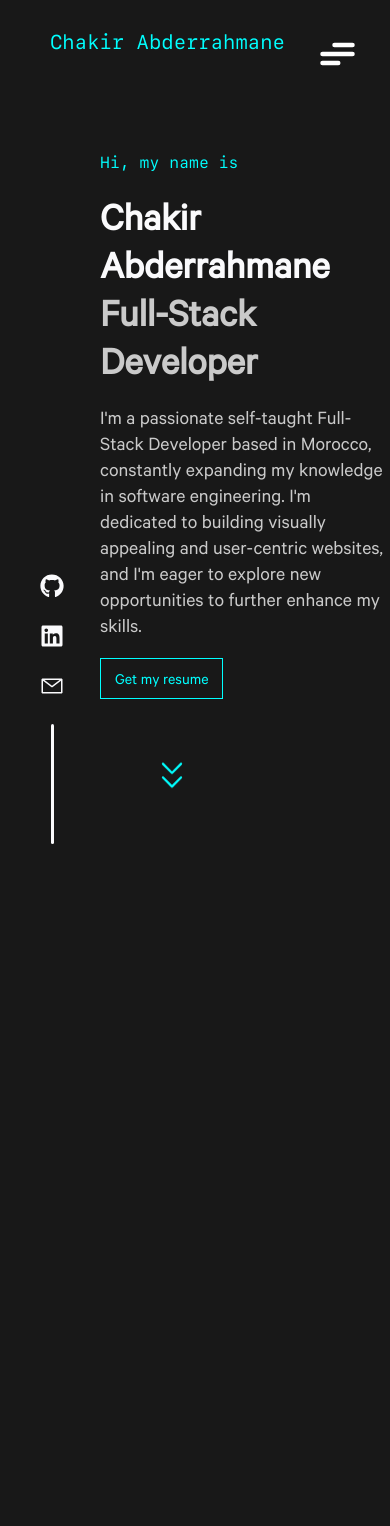
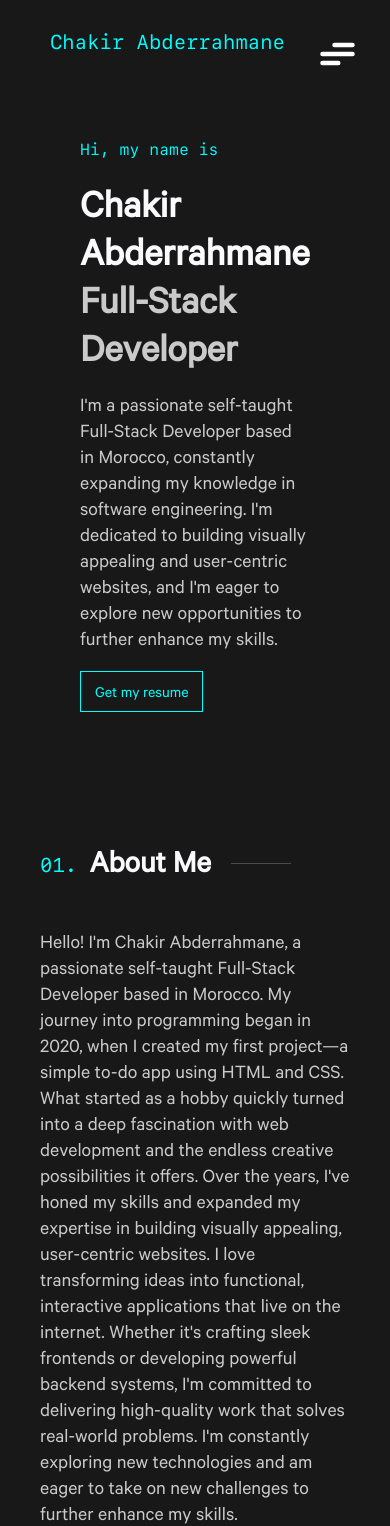
Before and after one commit to AbdoIR/portfolio-v1, a React (Create React App) app: page / in a window 390 px wide. Before the commit the page ends 844 px from the top, so only its background shows below. Built offline with nearby package versions, Linux system fonts and the light colour scheme.

Commit message:
Add about section + Fix small screens

```diff
--- a/src/App.tsx
+++ b/src/App.tsx
@@ -1,9 +1,9 @@
-import { useState } from "react";
 import Content from "components/content/Content";
 import NavBar from "components/navbar/NavBar";
-import SocialList from "components/utils/SocialList";
 import SideNav from "components/navbar/SideNav";
 import Burger from "components/utils/Burger";
+import SocialList from "components/utils/SocialList";
+import { useState } from "react";
 
 function App() {
   const [showSidenav, setShowSidenav] = useState(false);
--- a/src/components/content/Content.tsx
+++ b/src/components/content/Content.tsx
@@ -1,10 +1,12 @@
+import "styles/content.scss";
 import Hero from "./Hero";
-import "styles/content.scss";
+import About from "./about/About";
 
 export default function Content() {
   return (
     <div className="content-container">
       <Hero />
+      <About />
     </div>
   );
 }
--- /dev/null
+++ b/src/components/content/ContentHeader.tsx
@@ -0,0 +1,16 @@
+type ContentHeaderProps = {
+  number: number;
+  title: string;
+};
+
+export default function ContentHeader({ number, title }: ContentHeaderProps) {
+  return (
+    <div className="ch-container">
+      <div className="content-header">
+        <span>0{number}. </span>
+        {title}
+      </div>
+      <div className="horizental-line"></div>
+    </div>
+  );
+}
--- a/src/components/content/Hero.tsx
+++ b/src/components/content/Hero.tsx
@@ -18,10 +18,12 @@ export default function Hero() {
         in software engineering. I'm dedicated to building visually appealing and user-centric websites, and
         I'm eager to explore new opportunities to further enhance my skills.
       </TextEffect>
-      <motion.a variants={showUpItem} href="assets/files/cv_eng.pdf" target="_blank" className="primary-btn">
-        Get my resume
-      </motion.a>
-      <motion.a href="#" className="scroll-arrows">
+      <motion.div variants={showUpItem} className="hero-resume">
+        <a href="assets/files/cv_eng.pdf" target="_blank" className="primary-btn">
+          Get my resume
+        </a>
+      </motion.div>
+      <motion.a href="#about" className="scroll-arrows">
         <RxDoubleArrowDown />
       </motion.a>
     </motion.div>
--- a/src/components/content/about/About.tsx
+++ b/src/components/content/about/About.tsx
@@ -1,3 +1,20 @@
+import ContentHeader from "../ContentHeader";
+
 export default function About() {
-  return <div>About</div>;
+  return (
+    <div className="about-section" id="about">
+      <ContentHeader number={1} title="About Me" />
+      <div className="about-content">
+        Hello! I'm Chakir Abderrahmane, a passionate self-taught Full-Stack Developer based in Morocco. My
+        journey into programming began in 2020, when I created my first project—a simple to-do app using HTML
+        and CSS. What started as a hobby quickly turned into a deep fascination with web development and the
+        endless creative possibilities it offers. Over the years, I've honed my skills and expanded my
+        expertise in building visually appealing, user-centric websites. I love transforming ideas into
+        functional, interactive applications that live on the internet. Whether it's crafting sleek frontends
+        or developing powerful backend systems, I'm committed to delivering high-quality work that solves
+        real-world problems. I'm constantly exploring new technologies and am eager to take on new challenges
+        to further enhance my skills.
+      </div>
+    </div>
+  );
 }
--- a/src/components/navbar/NavBar.tsx
+++ b/src/components/navbar/NavBar.tsx
@@ -3,7 +3,7 @@ import "styles/navbar.scss";
 import { showDownNav } from "utils/motions";
 import NavLink from "./NavLink";
 
-export const navbarLinks = ["About", "Skills", "Projects", "Contact"];
+export const navbarLinks: string[] = ["About", "Skills", "Projects", "Contact"];
 
 export default function NavBar() {
   return (
--- a/src/components/navbar/NavLink.tsx
+++ b/src/components/navbar/NavLink.tsx
@@ -2,7 +2,7 @@ type NavLinkProps = { number?: number; title: string };
 
 export default function NavLink({ number, title }: NavLinkProps) {
   return (
-    <a href={`/${title.toLowerCase()}`} className="nav-link">
+    <a href={`#${title.toLowerCase()}`} className="nav-link">
       {number && (
         <>
           <p>0{number}</p>.{" "}
--- a/src/components/navbar/SideNav.tsx
+++ b/src/components/navbar/SideNav.tsx
@@ -11,7 +11,7 @@ export default function SideNav({ visible }: SideNavProps) {
           <NavLink key={i} title={l} />
         ))}
 
-        <a href="#" className="primary-btn">
+        <a href="assets/files/cv_eng.pdf" target="_blank" className="primary-btn">
           Resume
         </a>
       </div>
--- a/src/styles/content.scss
+++ b/src/styles/content.scss
@@ -13,6 +13,7 @@
   padding-inline: 150px;
 }
 
+// H E R O  S E C T I O N
 .hero {
   display: flex;
   flex-direction: column;
@@ -73,8 +74,17 @@
   }
 }
 
-@media screen and (width <= 1094px) {
-  .content-container {
-    padding-inline: 0;
+// A B O U T  S E C T I O N
+.about-section {
+  display: flex;
+  flex-direction: column;
+  justify-content: center;
+  margin-inline: auto;
+  min-height: 70vh;
+  line-height: 26px;
+  max-width: 600px;
+
+  .about-content {
+    font-size: 20px;
   }
 }
--- a/src/styles/index.scss
+++ b/src/styles/index.scss
@@ -10,6 +10,10 @@
   font-family: "SF Mono Regular";
   src: url("fonts/SFMonoRegular.woff2") format("woff2");
   font-weight: normal;
+}
+
+html {
+  scroll-behavior: smooth;
 }
 
 body {
@@ -31,3 +35,40 @@ code {
 p {
   margin: 0;
 }
+
+@media screen and (width <= 1094px) {
+  .nav-links {
+    display: none !important;
+  }
+
+  .burger {
+    display: flex !important;
+  }
+
+  .content-container {
+    padding-inline: 40px !important;
+  }
+}
+
+@media screen and (width < 768px) {
+  .social-list {
+    display: none !important;
+  }
+
+  .hero {
+    margin-left: 0 !important;
+    padding-inline: 40px !important;
+  }
+}
+
+@media screen and (width <= 900px) {
+  nav {
+    margin-inline: 50px !important;
+  }
+}
+
+@media screen and (width <= 580px) {
+  .scroll-arrows {
+    display: none;
+  }
+}
--- a/src/styles/navbar.scss
+++ b/src/styles/navbar.scss
@@ -66,7 +66,6 @@ nav {
   z-index: 99;
 
   &.active {
-    // display: flex;
     right: 0;
   }
 
@@ -82,23 +81,3 @@ nav {
     font-size: 20px;
   }
 }
-
-@media screen and (width <= 1094px) {
-  .nav-links {
-    display: none !important;
-  }
-
-  .burger {
-    display: flex;
-  }
-}
-
-@media screen and (width <= 900px) {
-  nav {
-    margin-inline: 50px;
-  }
-
-  .hero {
-    margin-left: 100px;
-  }
-}
--- a/src/styles/utils.scss
+++ b/src/styles/utils.scss
@@ -1,5 +1,6 @@
 @import "variables";
 
+// B U T T O N S
 .primary-btn {
   display: flex;
   align-items: center;
@@ -16,6 +17,34 @@
   box-shadow: 3px 3px $ascent-col;
 }
 
+// H E A D E R S
+.ch-container {
+  display: flex;
+  align-items: center;
+  column-gap: 20px;
+  margin: 50px 0px;
+
+  .content-header {
+    font-size: 32px;
+    font-weight: 600;
+    color: $header-col;
+
+    span {
+      font-family: "SF Mono Regular";
+      font-size: 20px;
+      font-weight: 400;
+      color: $ascent-col;
+    }
+  }
+
+  .horizental-line {
+    background-color: #cacaca48;
+    width: calc(100% - 250px);
+    height: 1px;
+  }
+}
+
+// O T H E R S
 .social-list {
   display: flex;
   flex-direction: column;
```
Also changed, not shown: public/assets/images/brackets-logo.jpg (added), public/assets/images/brackets-logo.png (added).
